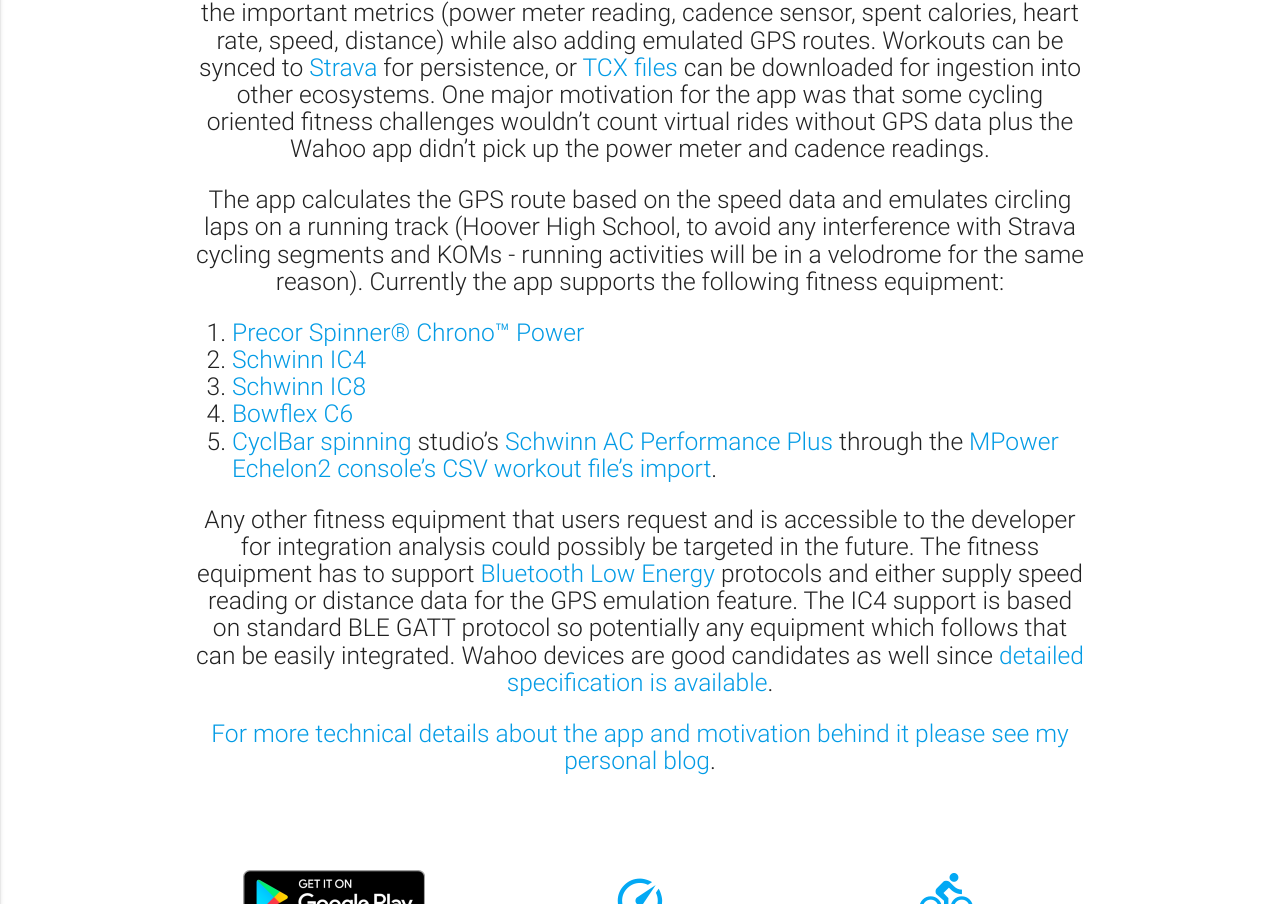
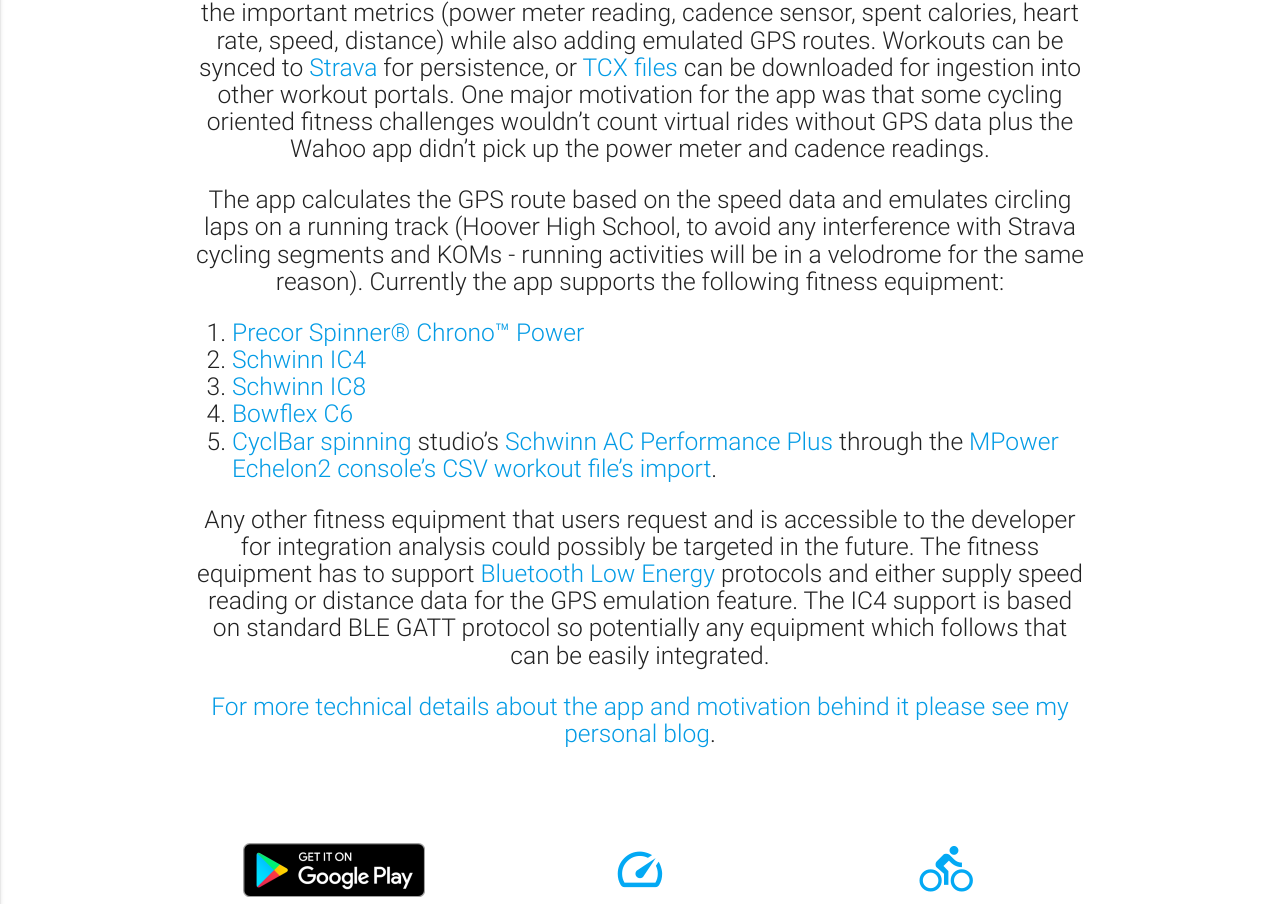
Before and after one commit to TrackMyIndoorWorkout/TrackMyIndoorWorkout.github.io, a Jekyll site: the page built from index.md, in a window 1280 px wide and 1400 px high, cut to the strip 496-1400 px from the top of the window. Built offline with Jekyll 4.4.1, drawn with Linux system fonts in a browser that asks for light colours.

Commit message:
Index wording mod

```diff
--- a/index.md
+++ b/index.md
@@ -1,7 +1,7 @@
 ---
 layout: home
 ---
-Track My Indoor Workout is an application to record virtual workouts including all the important metrics (power meter reading, cadence sensor, spent calories, heart rate, speed, distance) while also adding emulated GPS routes. Workouts can be synced to [Strava](https://www.strava.com/) for persistence, or [TCX files](https://en.wikipedia.org/wiki/Training_Center_XML) can be downloaded for ingestion into other ecosystems. One major motivation for the app was that some cycling oriented fitness challenges wouldn't count virtual rides without GPS data plus the Wahoo app didn't pick up the power meter and cadence readings.
+Track My Indoor Workout is an application to record virtual workouts including all the important metrics (power meter reading, cadence sensor, spent calories, heart rate, speed, distance) while also adding emulated GPS routes. Workouts can be synced to [Strava](https://www.strava.com/) for persistence, or [TCX files](https://en.wikipedia.org/wiki/Training_Center_XML) can be downloaded for ingestion into other workout portals. One major motivation for the app was that some cycling oriented fitness challenges wouldn't count virtual rides without GPS data plus the Wahoo app didn't pick up the power meter and cadence readings.
 
 The app calculates the GPS route based on the speed data and emulates circling laps on a running track (Hoover High School, to avoid any interference with Strava cycling segments and KOMs - running activities will be in a velodrome for the same reason). Currently the app supports the following fitness equipment:
 
@@ -11,6 +11,6 @@ The app calculates the GPS route based on the speed data and emulates circling l
 1. [Bowflex C6](https://www.bowflex.com/bikes/c6/100894.html)
 1. [CyclBar spinning](https://www.cyclebar.com/) studio's [Schwinn AC Performance Plus](https://www.amazon.com/AC-Performance-Plus-Indoor-Cycle/dp/B002KV942W) through the [MPower Echelon2 console's CSV workout file's import]({% post_url 2020-09-23-schwinn-ac-performance-plus-support %}).
 
-Any other fitness equipment that users request and is accessible to the developer for integration analysis could possibly be targeted in the future. The fitness equipment has to support [Bluetooth Low Energy](https://en.wikipedia.org/wiki/Bluetooth_Low_Energy) protocols and either supply speed reading or distance data for the GPS emulation feature. The IC4 support is based on standard BLE GATT protocol so potentially any equipment which follows that can be easily integrated. Wahoo devices are good candidates as well since [detailed specification is available](https://pdftoword-converter.online/amp/converted/f081c419/wahoo-fitness-equipment-profile/kh3srp96arydxyn0kvv0yzu7rdvvqqhigou38rxhpdf.pdf).
+Any other fitness equipment that users request and is accessible to the developer for integration analysis could possibly be targeted in the future. The fitness equipment has to support [Bluetooth Low Energy](https://en.wikipedia.org/wiki/Bluetooth_Low_Energy) protocols and either supply speed reading or distance data for the GPS emulation feature. The IC4 support is based on standard BLE GATT protocol so potentially any equipment which follows that can be easily integrated.
 
 [For more technical details about the app and motivation behind it please see my personal blog](https://csaba.page/blog/track-my-indoor-exercise.html).
```
